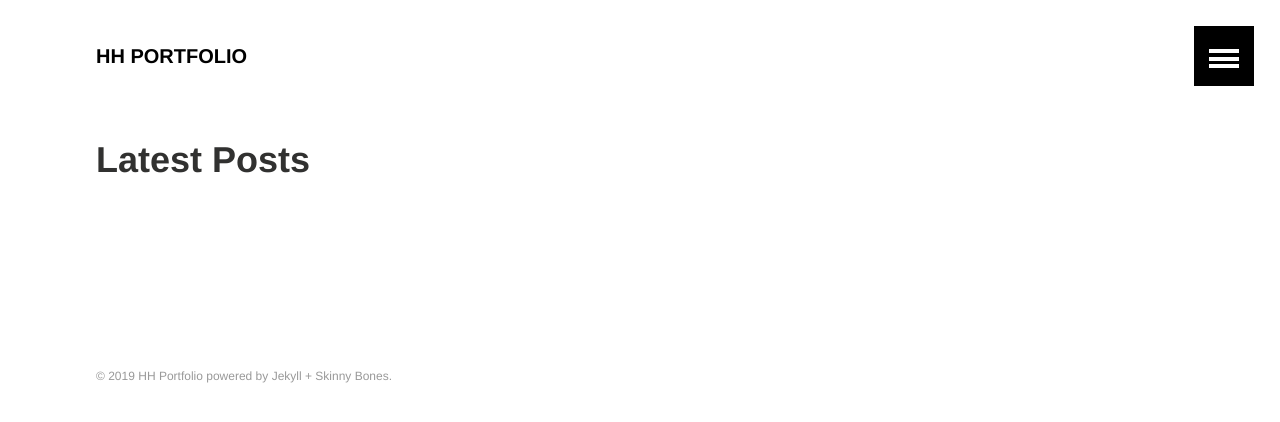
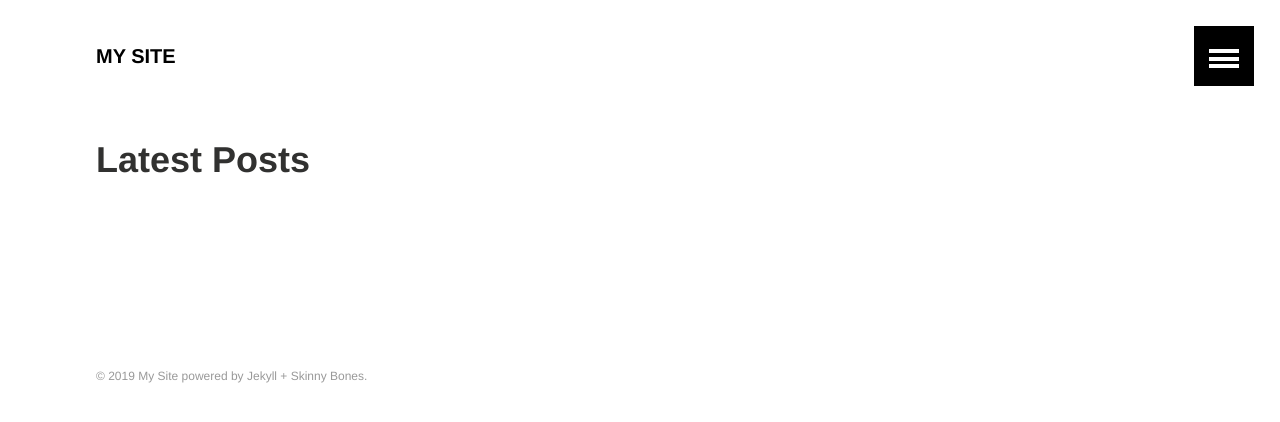
Before and after one commit to hinah/Portfolio, a Jekyll site: the page built from index.md, in a window 1280 px wide. Shown: the top 422 px of the page. Built offline with Jekyll 4.4.1, drawn with Linux system fonts in a browser that asks for light colours.

Commit message:
replaced

```diff
--- a/_config.yml
+++ b/_config.yml
@@ -1,7 +1,7 @@
 # Site wide configuration
 
-title: "HH Portfolio"
-description: "This is the online portfolio of an amazing senior UX & UI designer"
+title: "My Site"
+description: "This is a description of my awesome site."
 logo: # 120x120 px default image used for Twitter summary card
 teaser: # 400x250 px default teaser image used in image archive grid
 locale: en
```
Also changed, not shown: 1 other file.
